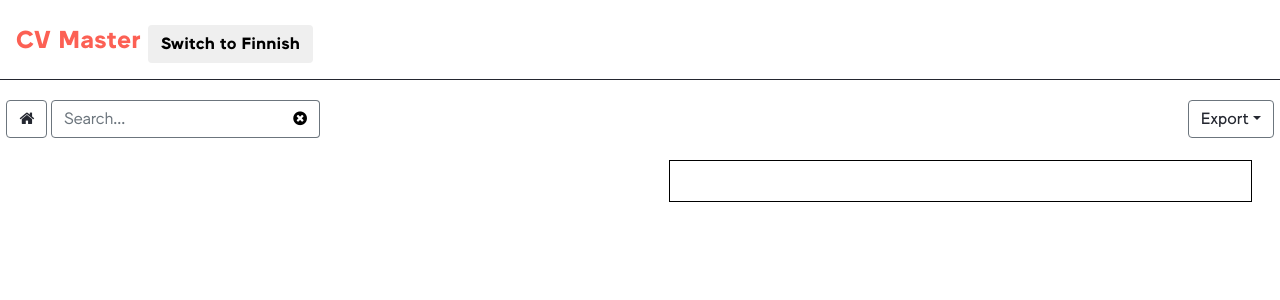
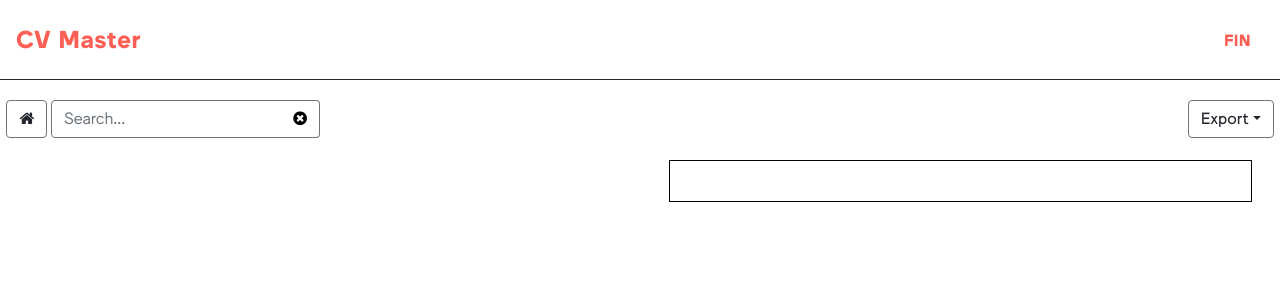
Before and after one commit to Martturi/CV_master, a React (Create React App) app in the folder react/: page / in a window 1280 px wide. Shown: the top 300 px of the page. Built offline with nearby package versions, Linux system fonts and the light colour scheme; no server answers.

Commit message:
Changed the appearance of language button

```diff
--- a/react/src/components/Header.css
+++ b/react/src/components/Header.css
@@ -13,3 +13,16 @@
 	font-size: 3vh;
 	height: 10vh;
 }
+
+.language_button {
+	float:right;
+	margin-right: 1em;
+	font-family: 'JungkaBold';
+	color: #FC6054;
+	background-color: white;
+}
+
+.language_button:hover {
+	color: white;
+	background-color: #FC6054;
+}
--- a/react/src/components/Header.js
+++ b/react/src/components/Header.js
@@ -11,13 +11,14 @@ const Header = (props) => {
     <header className="header">
       {'CV Master '}
       <Button
+        className="language_button"
         color="red"
         onClick={() => {
           const newLang = props.language === 'eng' ? 'fin' : 'eng'
           props.updateLanguage(newLang)
         }}
       >
-        {`Switch to ${(props.language === 'eng') ? 'Finnish' : 'English'}`}
+        {(props.language === 'eng') ? 'FIN' : 'ENG'}
       </Button>
     </header>
   )
```
